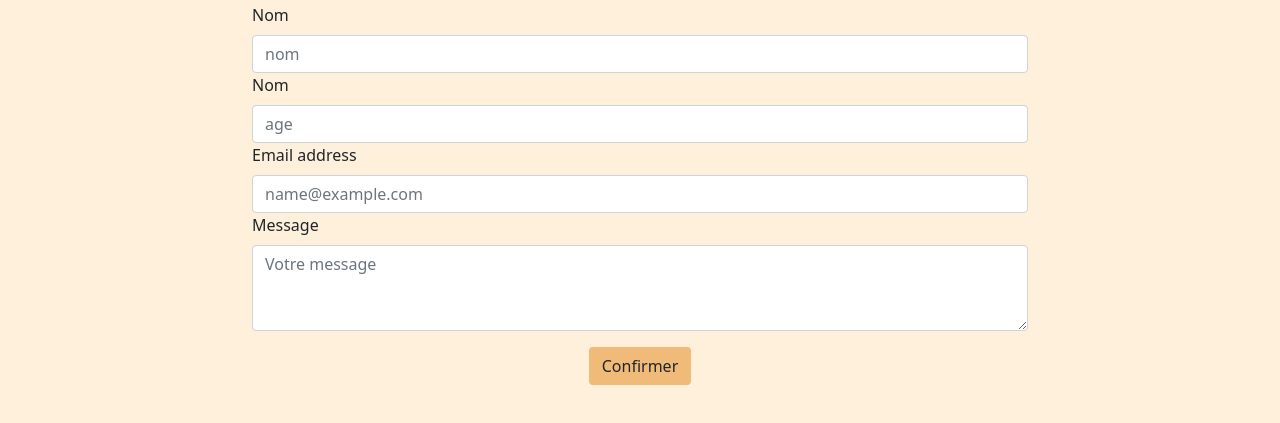
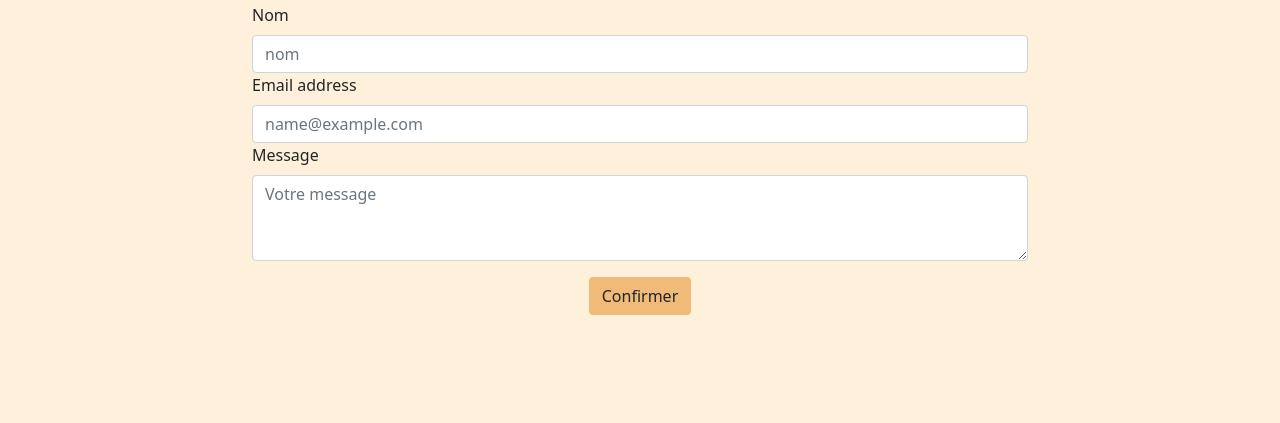
Before and after one commit to JeremyRolland/JeremyRolland.github.io, a plain HTML site: page contact.html in a window 1280 px wide. Shown: the part 109-532 px from the top of the page. Drawn offline with nearby package versions, Linux system fonts and the light colour scheme.

Commit message:
suppresion age

```diff
--- a/contact.html
+++ b/contact.html
@@ -29,8 +29,6 @@
         <form method="post" action="https://httpbin.org/post">
           <label for="name" class="form-label">Nom</label>
           <input type="text" class="form-control" id="name" name="name" placeholder="nom" required>
-          <label for="age" class="form-label">Nom</label>
-          <input type="number" class="form-control" id="age" name="age" placeholder="age" required>
           <label for="email" class="form-label">Email address</label>
           <input type="email" class="form-control" id="email" name="email" placeholder="name@example.com" required>
           <label for="message" class="form-label">Message</label>
```
